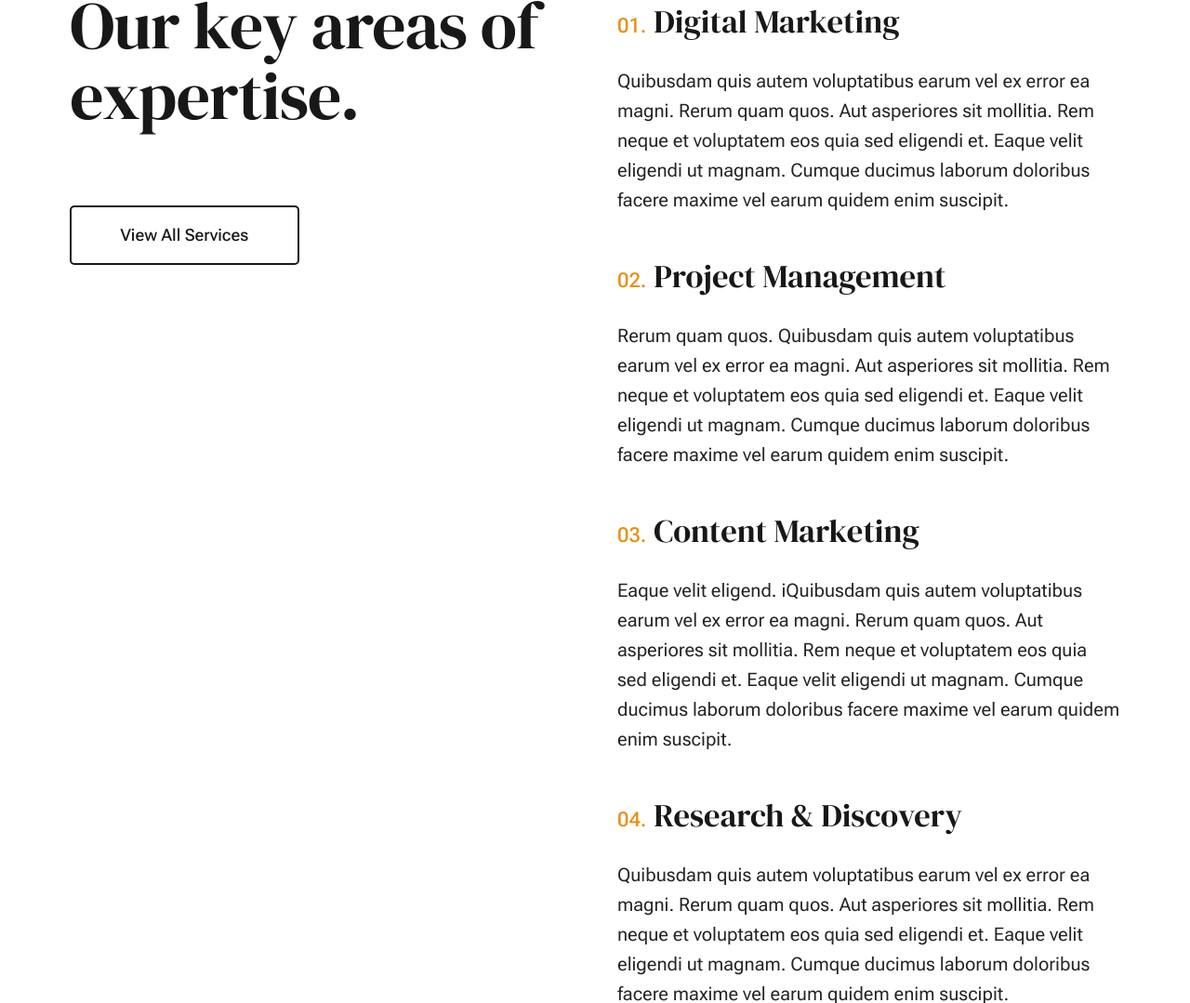
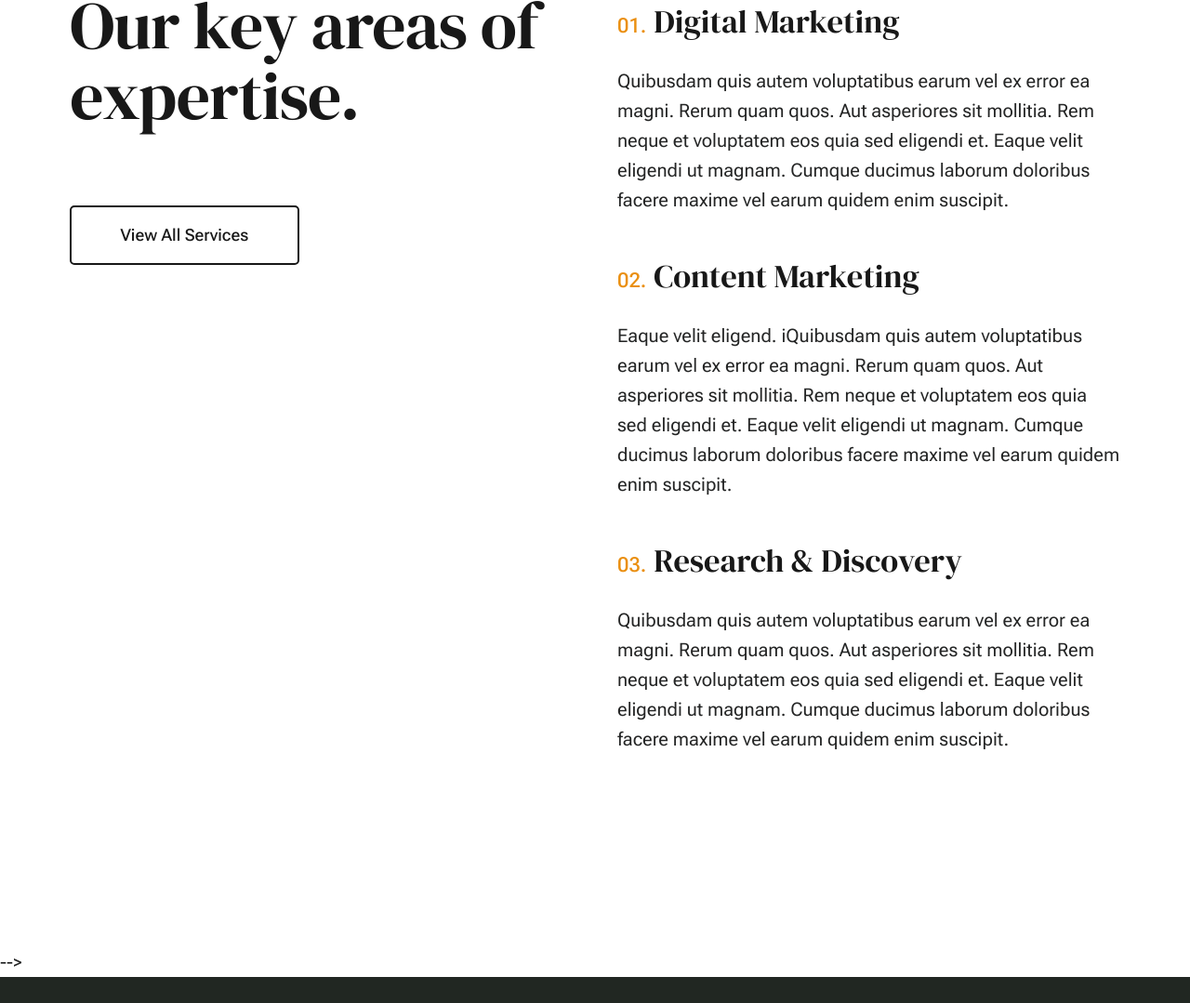
Before and after one commit to Yogeshharsana/SureSuccess, a plain HTML site: page index.html in a window 1280 px wide. Shown: the part 2571-3650 px from the top of the page at 93% size. Drawn offline with Linux system fonts and the light colour scheme.

Commit message:
content changess

```diff
--- a/index.html
+++ b/index.html
@@ -240,7 +240,7 @@
                                         </p>
                                     </div>
                                 </div> <!-- list-item -->
-                                <div class="grid-list-items__item list-items__item">
+                                <!-- <div class="grid-list-items__item list-items__item">
                                     <div class="grid-list-items__title list-items__item-header">
                                         <h3 class="list-items__item-title">Project Management</h3>
                                     </div>
@@ -250,8 +250,9 @@
                                         sit mollitia. Rem neque et voluptatem eos quia sed eligendi et. Eaque velit eligendi ut
                                         magnam. Cumque ducimus laborum doloribus facere maxime vel earum quidem enim suscipit.
                                         </p>
-                                    </div>
-                                </div> <!-- list-expertise__item -->
+                                    </div> -->
+                                <!-- </div> -->
+                                 <!-- list-expertise__item -->
                                 <div class="grid-list-items__item list-items__item">
                                     <div class="grid-list-items__title list-items__item-header">
                                         <h3 class="list-items__item-title">Content Marketing</h3>
```
